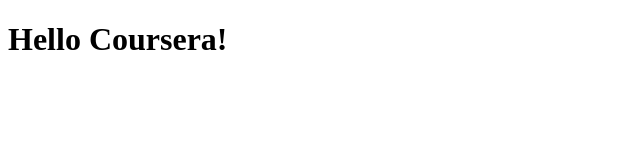
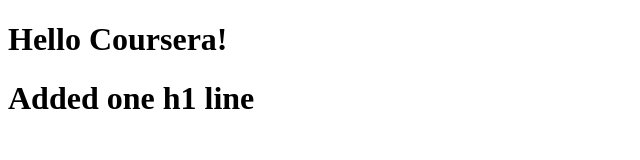
Before and after one commit to gwildfong/coursera-test, a plain HTML site: page site/index.html in a window 1280 px wide. Shown: the whole page, without its empty margins (0-640 px from the left). Drawn offline with Linux system fonts and the light colour scheme.

Commit message:
Second commit.

```diff
--- a/site/index.html
+++ b/site/index.html
@@ -5,5 +5,6 @@
   </head>
   <body>
     <h1>Hello Coursera!</h1>
+    <h1>Added one h1 line</h1>
   </body>
 </html>
```
